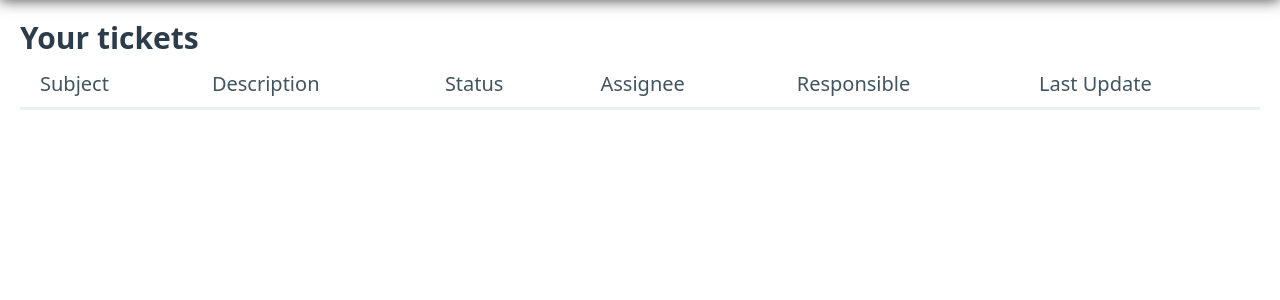
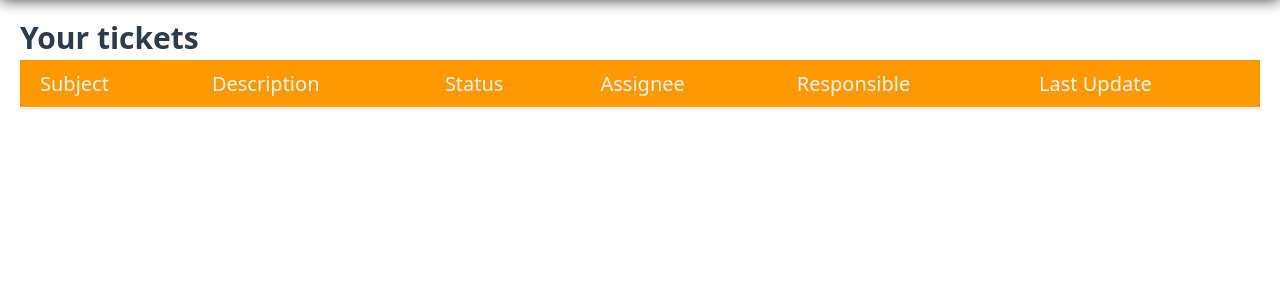
Before and after one commit to EAdiooh/epifron, a Django app: page /tickets/ in a window 1280 px wide. Shown: the part 84-384 px from the top of the page. Run offline with Django 4.2, Linux system fonts and the light colour scheme; a user stored in the database is signed in; data comes from the database, SQL or seed files in the repository; both versions use the stored data as it was after the commit; lists and menus that the app fills with data are empty.

Commit message:
Light style adjustment for better lisibility

```diff
--- a/epifron/settings.py
+++ b/epifron/settings.py
@@ -59,8 +59,9 @@ ROOT_URLCONF = 'epifron.urls'
 
 STATIC_URL = BASE_DIR / "static"
 STATICFILES_DIRS = [
+    os.path.join(BASE_DIR, "static"),
     BASE_DIR / "static",
-    os.path.join(BASE_DIR, "static"),
+
 ]
 
 TEMPLATES = [
--- a/static/style.css
+++ b/static/style.css
@@ -53,3 +53,15 @@ nav{
     background-position: center;
     background-size: cover;
 }
+
+.tableContainer {
+  max-height: 70vh;
+  overflow: scroll
+}
+
+thead th { position: sticky; top: 0; background-color: #ff9900; color:#f4f4f4 ;}
+
+select{
+  padding: 5px;
+  margin-bottom: 0;
+}
--- a/templates/registration/login.html
+++ b/templates/registration/login.html
@@ -38,7 +38,6 @@
                 -->
             </div>
 
-            {% load static %}
 
             <div class="login-img-background" style="padding:2rem">
 
--- a/templates/tickets/table.html
+++ b/templates/tickets/table.html
@@ -1,4 +1,6 @@
+
 {% load tickets_extras %}
+{% load static %}
 <table role="grid" id="table">
     <thead>
     <tr>
--- a/templates/tickets/tickets.html
+++ b/templates/tickets/tickets.html
@@ -10,7 +10,9 @@
         Your tickets
     </h3>
 
-    {% include 'tickets/table.html' %}
+    <div class="tableContainer">
+        {% include 'tickets/table.html' %}
+    </div>
 
 </main>
 
```
Also changed, not shown: db.sqlite3.
